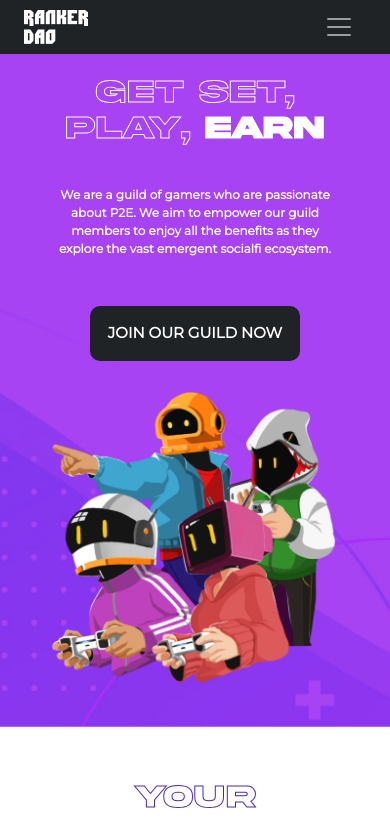
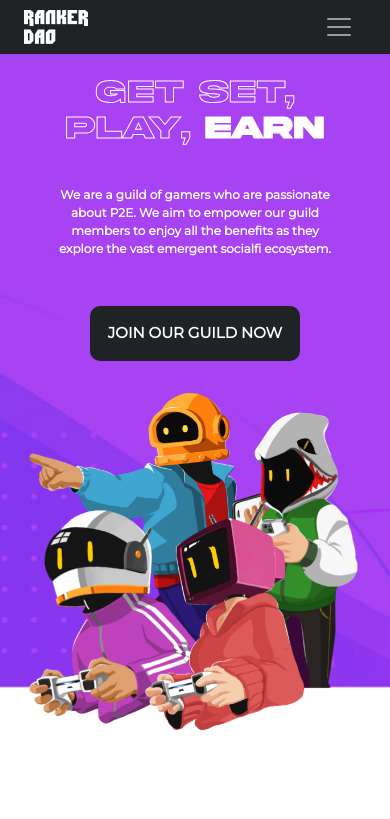
Before and after one commit to galihpermana29/ranker-dao, a React (Create React App) app: page / in a window 390 px wide. Shown: the top 819 px of the page. Built offline with nearby package versions, Linux system fonts and the light colour scheme.

Commit message:
Fix hero position and description meta

```diff
--- a/public/index.html
+++ b/public/index.html
@@ -7,7 +7,7 @@
     <meta name="theme-color" content="#000000" />
     <meta
       name="description"
-      content="Web site created using create-react-app"
+      content="Your P2E Gate"
     />
     <link rel="apple-touch-icon" href="./logo192.png" />
     <!--
--- a/src/components/hero/index.js
+++ b/src/components/hero/index.js
@@ -21,11 +21,11 @@ const Hero = () => {
           </a>
         </div>
 
-        <div className="col-sm-12 col-lg-6 pb-5 px-5 p-lg-5">
+        <div className="col-sm-12 col-lg-6 pb-5 p-lg-5">
           <img
             src={HeroIllustration}
-            className="hero-illustration"
-            alt="illustration hero"
+            className="img-fluid"
+            alt="hero illustration"
           />
         </div>
       </div>
--- a/src/components/hero/style.scss
+++ b/src/components/hero/style.scss
@@ -3,21 +3,13 @@
 .hero-container {
   background-image: url('../../assets/img/hero-bg-mobile.png');
   background-repeat: no-repeat;
-  background-size: cover;
-  object-fit: cover;
+  background-size: 100% calc(95% + 26px);
 }
-.hero-background {
-  position: absolute;
-  right: 0px;
-  top: 0px;
-  width: 100vw;
-  height: 100%;
-  z-index: -10;
+
+.hero-illustration {
+  width: calc(110% + 0px);
 }
-.hero-illustration {
-  width: 100%;
-  height: auto;
-}
+
 .hero-title {
   width: 100%;
   height: 141px;
```
